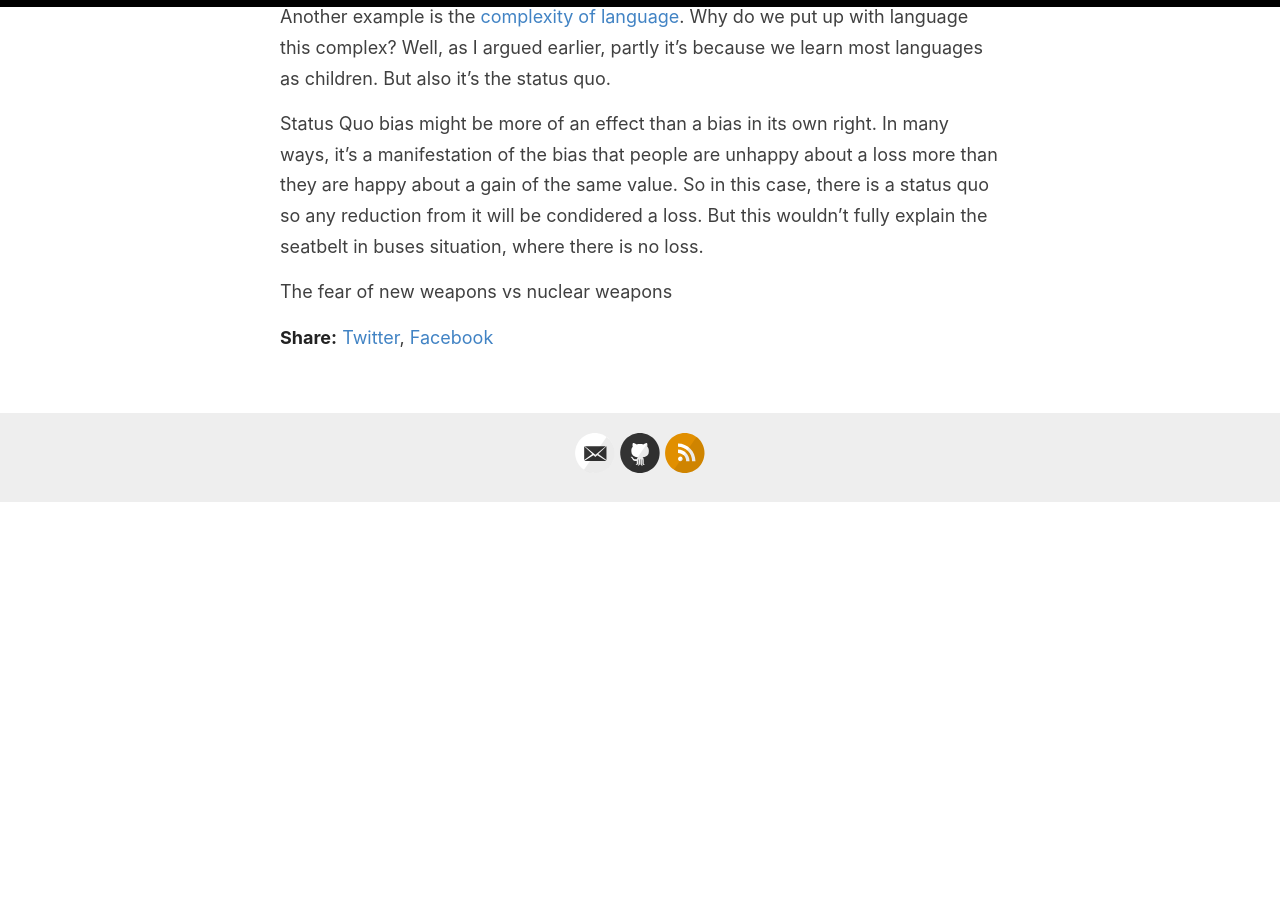
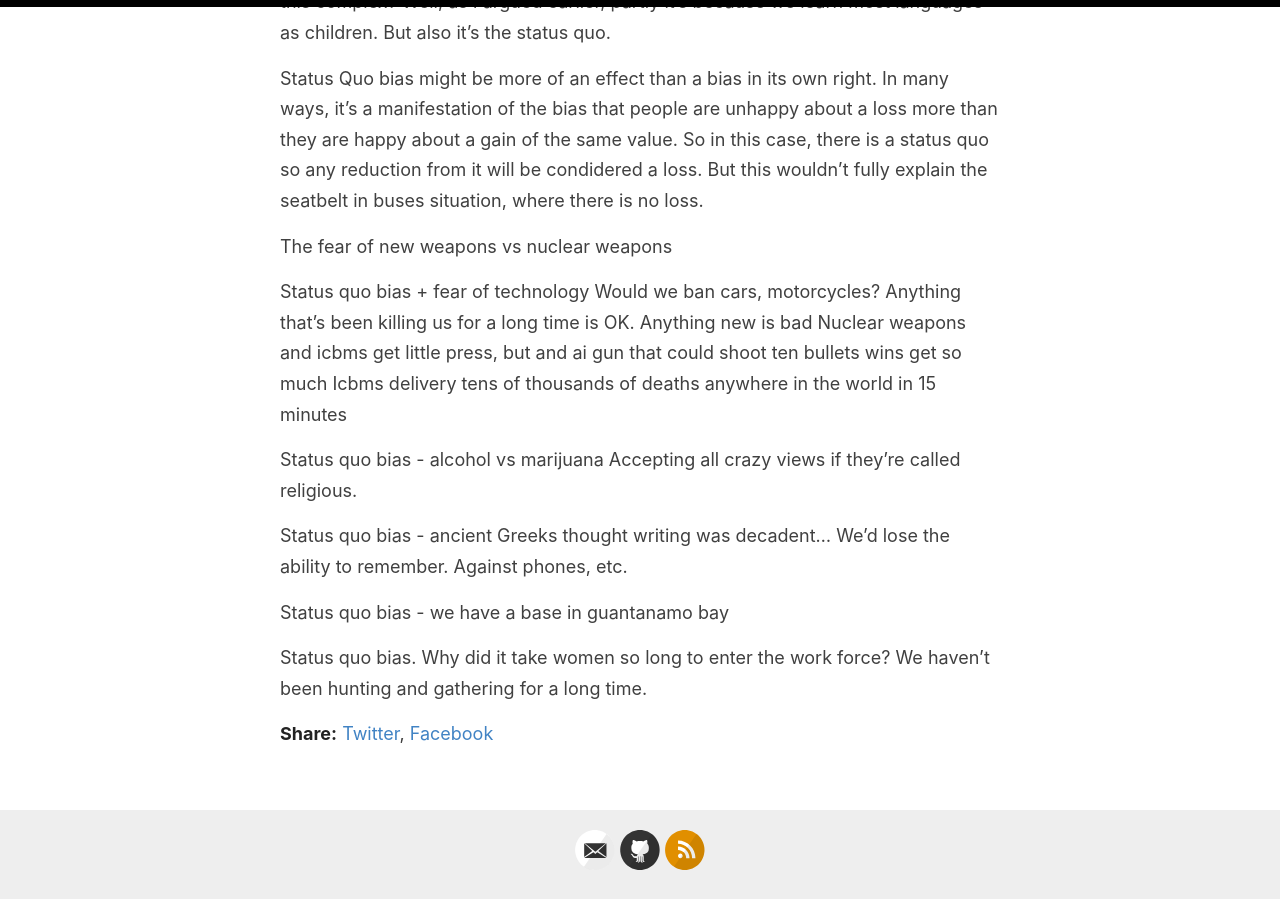
Before and after one commit to jss367/blog, a Jekyll site: the page built from _posts/2017-03-04-Status Quo Bias.md, in a window 1280 px wide and 900 px high, scrolled down 907 px. Built offline with Jekyll 4.4.1, drawn with Linux system fonts in a browser that asks for light colours; our own code applies the rules of GitHub Pages for plain Markdown files; before the commit the page ends 1410 px from its top, so only the background shows below that; some of the changed text lies outside the part shown.

Commit message:
more moves

```diff
--- a/_posts/2017-03-04-Status Quo Bias.md
+++ b/_posts/2017-03-04-Status Quo Bias.md
@@ -15,3 +18,22 @@ But this wouldn't fully explain the seatbelt in buses situation, where there is
 
 
 The fear of new weapons vs nuclear weapons
+
+
+Status quo bias + fear of technology
+Would we ban cars, motorcycles?
+Anything that's been killing us for a long time is OK. Anything new is bad
+Nuclear weapons and icbms get little press, but and ai gun that could shoot ten bullets wins get so much
+Icbms delivery tens of thousands of deaths anywhere in the world in 15 minutes
+
+
+Status quo bias - alcohol vs marijuana
+Accepting all crazy views if they’re called religious.
+
+Status quo bias - ancient Greeks thought writing was decadent… We'd lose the ability to remember.
+Against phones, etc.
+
+Status quo bias - we have a base in guantanamo bay
+
+
+Status quo bias. Why did it take women so long to enter the work force? We haven't been hunting and gathering for a long time.
```
Also changed, not shown: other parts of _posts/2017-03-04-Status Quo Bias.md (+4 -1 lines), _posts/2015-04-25-fire.md (added, +10 -0 lines), _posts/2015-05-02-what-is-a-good-job.md (added, +8 -0 lines), _posts/2016-01-02-why-dont-we-call-people-people.md (added, +1 -0 lines), _posts/2016-02-01-what-would-second-civil-war-look-like.md (added, +6 -0 lines), _posts/2016-07-19-bones-show-the-past.md (added, +6 -0 lines), _posts/2017-10-20-who-are-these-people.md (added, +11 -0 lines), _posts/2019-09-09-why-is-new-archtecture-so-lame.md (added, +8 -0 lines), _posts/2019-10-02-letter-to-a-tsa-agent.md (added, +9 -0 lines).
